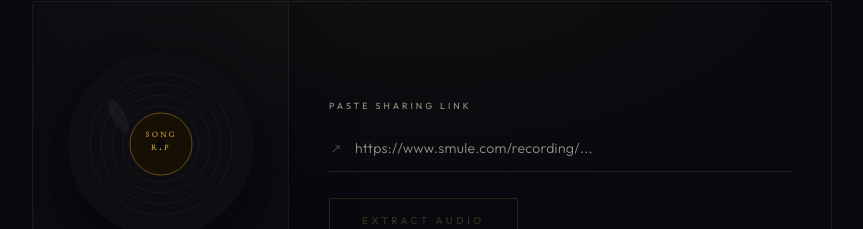
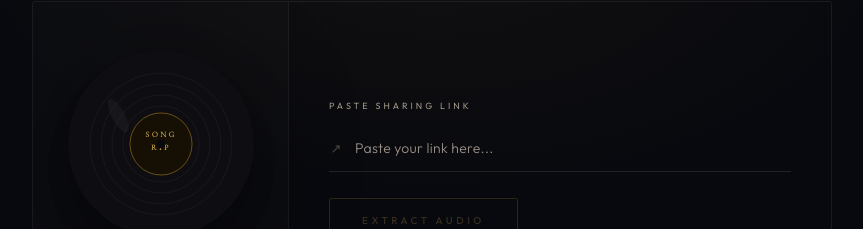
Before and after one commit to amrutanshudash08/Project_SongRIP, a Next.js app: page / in a window 1280 px wide. Shown: the part 236-465 px from the top of the page, without its empty margins (208-1071 px from the left). Built offline with nearby package versions, Linux system fonts and the light colour scheme.

Commit message:
Update index.jsx

```diff
--- a/pages/index.jsx
+++ b/pages/index.jsx
@@ -243,7 +243,7 @@ export default function SongRip() {
                     value={url} onChange={e => setUrl(e.target.value)}
                     onKeyDown={e => e.key==="Enter" && url.trim() && handleRip()}
                     onFocus={() => setFocused(true)} onBlur={() => setFocused(false)}
-                    placeholder="https://www.smule.com/recording/..."
+                    placeholder="Paste your link here..."
                     disabled={isLoading} />
                   {url && !isLoading && (
                     <button onClick={() => setUrl("")}
```
